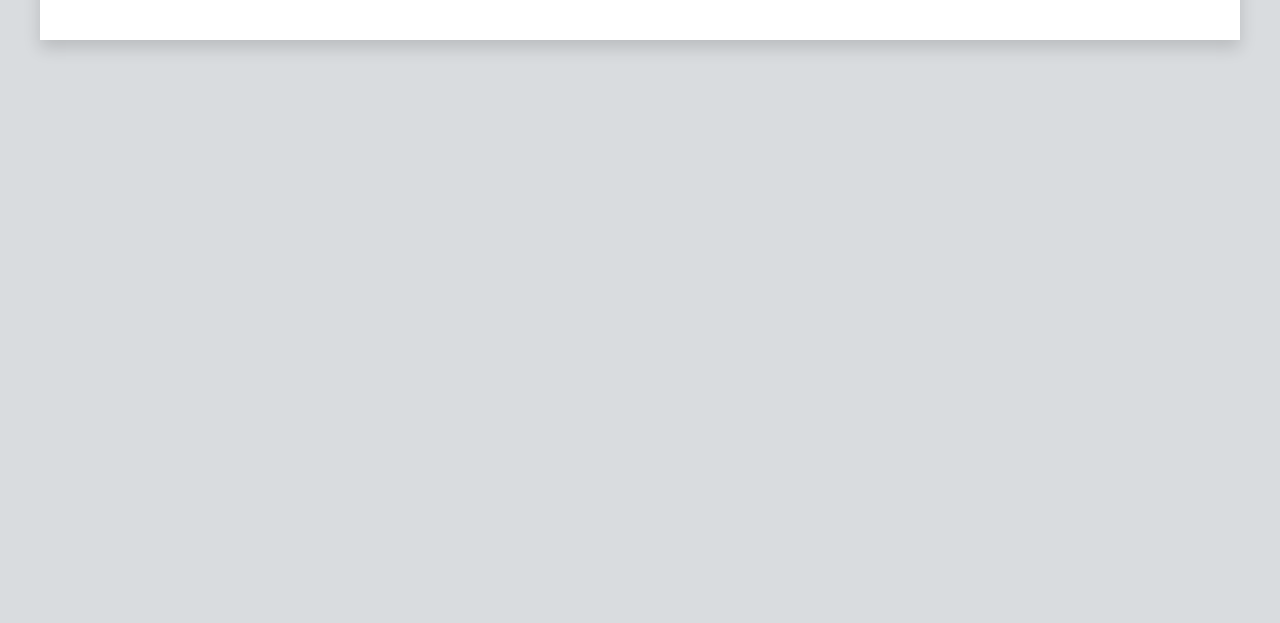
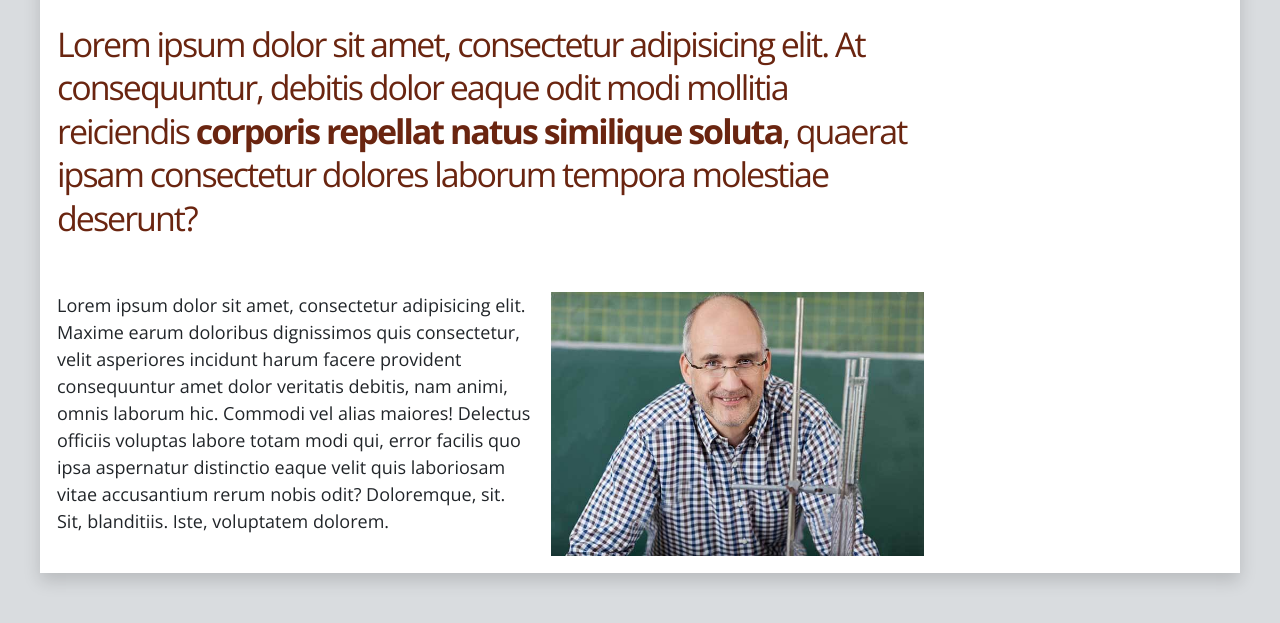
Before and after one commit to krzosdominik/jrfront_recruitment-task, a website: page index.html in a window 1280 px wide. Shown: the part 143-766 px from the top of the page. Drawn offline with nearby package versions, Linux system fonts and the light colour scheme.

Commit message:
add section

```diff
--- a/index.html
+++ b/index.html
@@ -17,7 +17,25 @@
         </header>
         <div class="row mt-lg-4">
             <div class="col-sm-12 col-lg-9">
-
+                <section class="main__section">
+                    <h1 class="section__header">
+                        Lorem ipsum dolor sit amet, consectetur adipisicing elit. At consequuntur, debitis dolor
+                        eaque odit modi mollitia reiciendis
+                        <strong>corporis repellat natus similique soluta</strong>,
+                        quaerat ipsam consectetur dolores laborum tempora molestiae deserunt?
+                    </h1>
+                    <figure class="section__image float-right mb-0 ml-3">
+                        <img class="w-100" src="./assets/doctor.jpg" alt="Doctor" />
+                    </figure>
+                    <p class="section__paragraph">
+                        Lorem ipsum dolor sit amet, consectetur adipisicing elit. Maxime earum doloribus dignissimos
+                        quis consectetur, velit asperiores incidunt harum facere provident consequuntur amet dolor
+                        veritatis debitis, nam animi, omnis laborum hic. Commodi vel alias maiores! Delectus officiis
+                        voluptas labore totam modi qui, error facilis quo ipsa aspernatur distinctio eaque velit quis
+                        laboriosam vitae accusantium rerum nobis odit? Doloremque, sit. Sit, blanditiis. Iste,
+                        voluptatem dolorem.
+                    </p>
+                </section>
             </div>
             <div class="d-none d-lg-block col-lg-3">
 
--- /dev/null
+++ b/scss/elements/_section.scss
@@ -0,0 +1,16 @@
+.section__header {
+    color: $primary_color;
+    font-size: 1.85rem;
+    letter-spacing: -0.125rem;
+    line-height: 1.2;
+    margin-bottom: 3.25rem;
+
+    @media (min-width: 992px) {
+        font-size: 2.125rem;
+        line-height: 1.28;
+    }
+}
+
+.section__image {
+    width: 43%;
+}
--- a/scss/main.scss
+++ b/scss/main.scss
@@ -5,3 +5,4 @@
 @import "./settings/all";
 
 @import "./elements/mainContent";
+@import "./elements/section";
```
Also changed, not shown: css/main.css, 1 other file.
